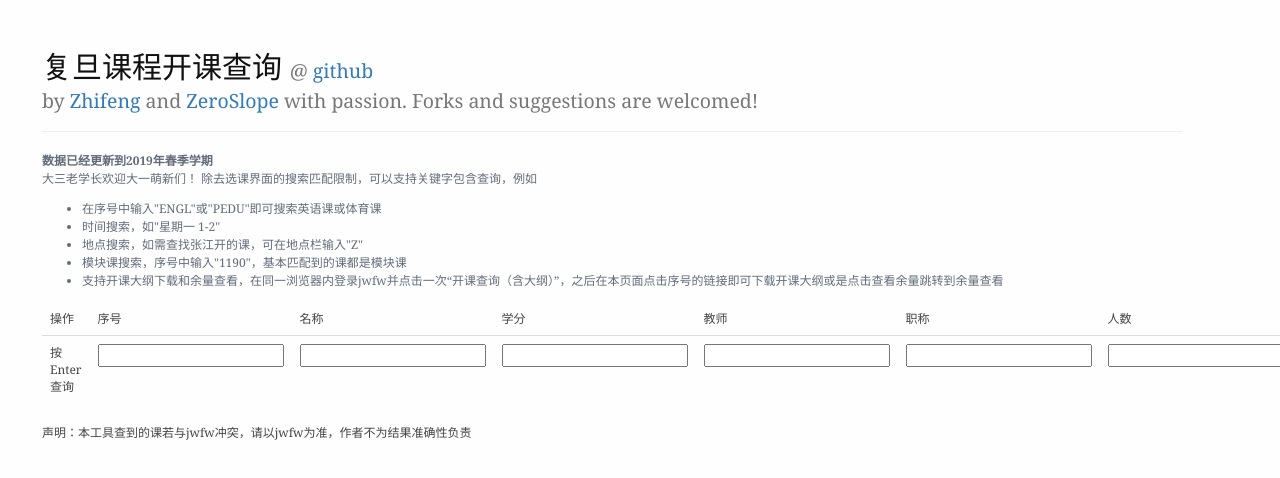
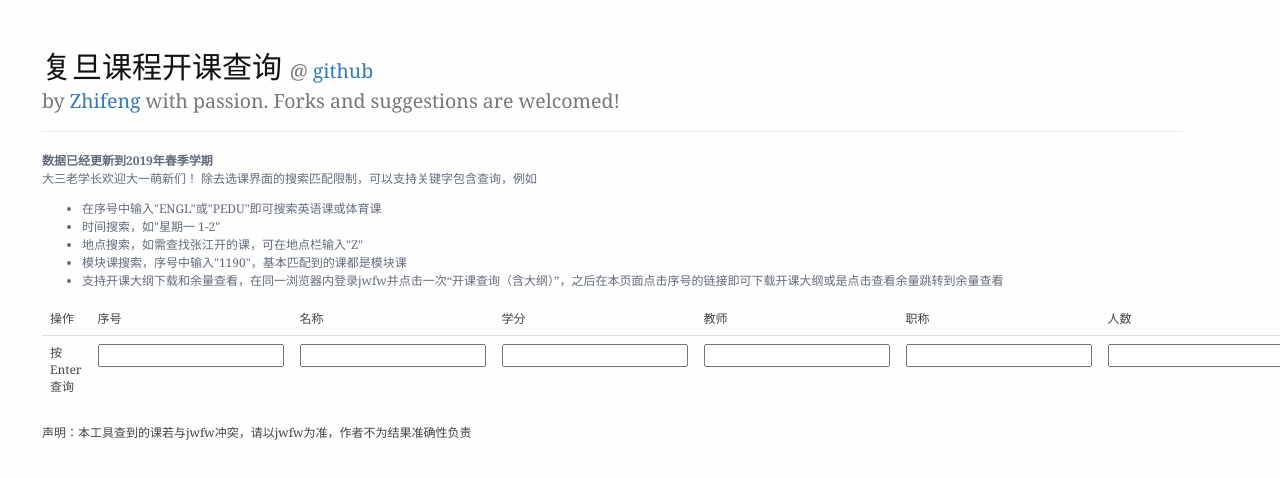
Before and after one commit to ichn-hu/Fudan-Course-Finder, a plain HTML site: page index.html in a window 1280 px wide. Shown: the top 478 px of the page. Drawn offline with nearby package versions, Linux system fonts and the light colour scheme.

Commit message:
Update index.html

```diff
--- a/index.html
+++ b/index.html
@@ -103,7 +103,7 @@
                 </small>
                 </br>
             <small>
-                by <a href="https://ichn-hu.github.io/">Zhifeng</a> and <a href="https://github.com/zeroslope">ZeroSlope</a> with passion. Forks and suggestions are welcomed!
+                by <a href="https://zfhu.ac.cn/">Zhifeng</a> with passion. Forks and suggestions are welcomed!
             </small>
             </h1>
         </div>
```
